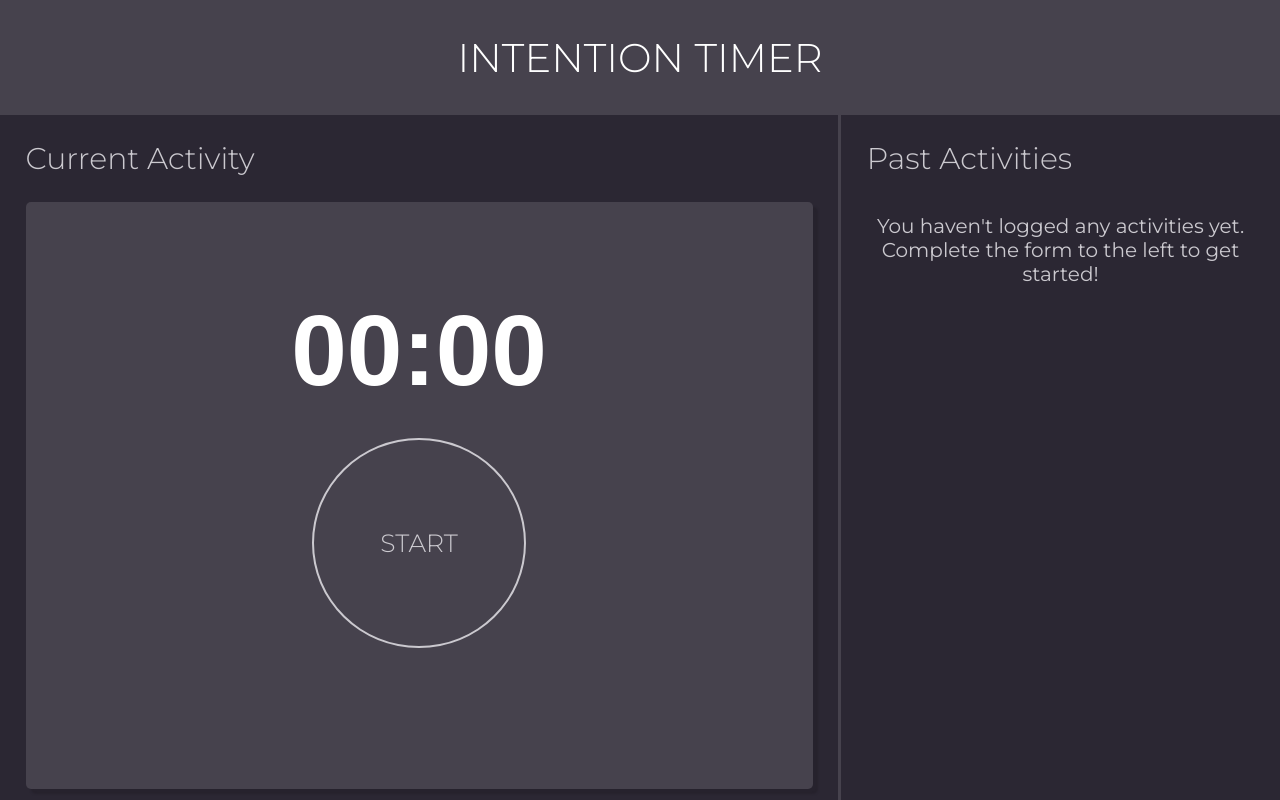
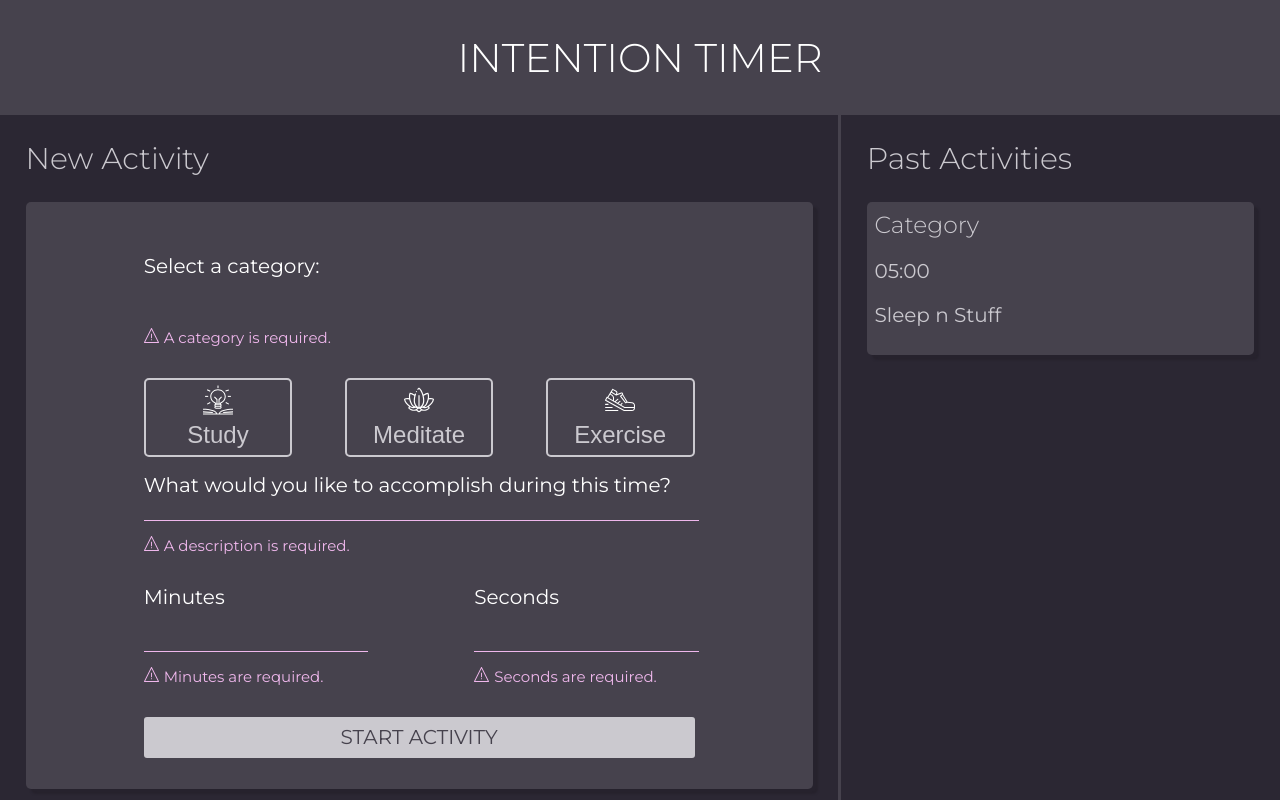
Before and after one commit to anewb87/intention-timer, a plain HTML site: page index.html in a window 1280 px wide. Both pictures are taken after a click on the button "START ACTIVITY". Shown: the top 800 px of the page. Drawn offline with Linux system fonts and the light colour scheme.

Commit message:
Fix error handling issues & start on activity cards styling

```diff
--- a/index.html
+++ b/index.html
@@ -25,6 +25,7 @@
         <h2>New Activity</h2>
         <div >
           <p class="select-category">Select a category:</p>
+          <p class="category-error error hidden"><img class="warning-img" src="./assets/warning.svg" alt="error image"/>A category is required.</p>
           <section class="category-container">
             <button class="category-button study-button"><img class="button-image study-img" src="./assets/study.svg" alt="Lightbulb Image"><img class="button-image study-img-active hidden" src="./assets/study-active.svg" alt="Active Lightbulb Image"><br>Study</button>
             <button class="category-button meditate-button"><img class="button-image meditate-img" src="./assets/meditate.svg" alt="Lotus Image"><img class="button-image meditate-img-active hidden"  src="./assets/meditate-active.svg" alt="Lotus Image"><br>Meditate</button>
@@ -53,7 +54,12 @@
       <section class="past-activities-container">
         <h2>Past Activities</h2>
         <section class="cards-container">
-          <p class="no-logged-activities">You haven't logged any activities yet.<br>Complete the form to the left to get started!</p>
+          <section class="card">
+            <h3>Category</h3>
+            <p>05:00</p>
+            <p>Sleep n Stuff</p>
+          </section>
+          <!-- <p class="no-logged-activities">You haven't logged any activities yet.<br>Complete the form to the left to get started!</p> -->
         </section>
       </section>
     </main>
--- a/main.js
+++ b/main.js
@@ -11,6 +11,7 @@ var exerciseImgActive = document.querySelector(".exercise-img-active");
 var activityInput = document.querySelector(".accomplish-input");
 var minutesInput = document.getElementById("minutes-input");
 var secondsInput = document.getElementById("seconds-input");
+var categoryError = document.querySelector(".category-error");
 var activityError = document.querySelector(".description-error");
 var minutesError = document.querySelector(".minutes-error");
 var secondsError = document.querySelector(".seconds-error");
@@ -25,7 +26,7 @@ var cardContainer = document.querySelector(".cards-container");
 
 var savedActivities = [];
 var currentActivity = {};
-var activityCategory = '';
+var activityCategory = undefined;
 
 studyBtn.addEventListener("click", activateStudy);
 meditateBtn.addEventListener("click", activateMeditate);
@@ -81,13 +82,13 @@ function viewCurrentActivity(view, vanish) {
 
 function startActivity() {
   throwError();
-  createActivity();
-  viewCurrentActivity(currentActivityView, newActivityView);
-  updateDescription();
-  updateTimer();
+  if (activityCategory && activityInput.value && minutesInput.value && secondsInput.value ) {
+    createActivity();
+    viewCurrentActivity(currentActivityView, newActivityView);
+    updateDescription();
+    updateTimer();
+  }
 };
-
-
 
 function createActivity() {
   currentActivity = {};
@@ -117,6 +118,8 @@ function throwError() {
   } if (!secondsInput.value) {
     addErrorStyling(secondsInput);
     show(secondsError);
+  }if (!activityCategory) {
+    show(categoryError)
   }
   removeError();
 };
@@ -131,6 +134,8 @@ function removeError() {
   } if (secondsInput.value) {
     removeErrorStyling(secondsInput);
     hide(secondsError);
+  } if (activityCategory) {
+    hide(categoryError);
   }
 };
 
--- a/styles.css
+++ b/styles.css
@@ -209,6 +209,13 @@ div {
   margin-right: 5px;
 }
 
+.card {
+  background-color: #46424D;
+  border-radius: 5px;
+  box-shadow: 5px 5px 2px #26222d;
+  padding: 2%
+}
+
 .hidden {
   display: none;
 }
```
